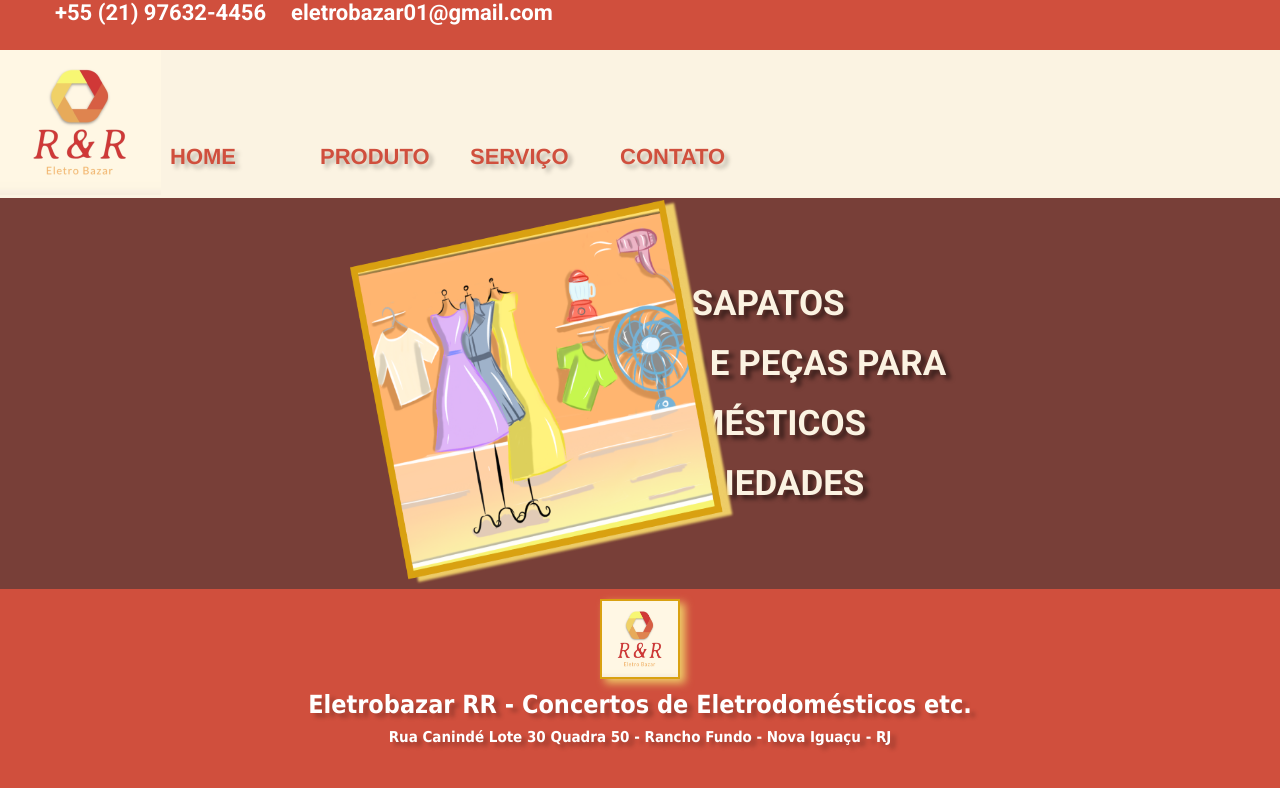
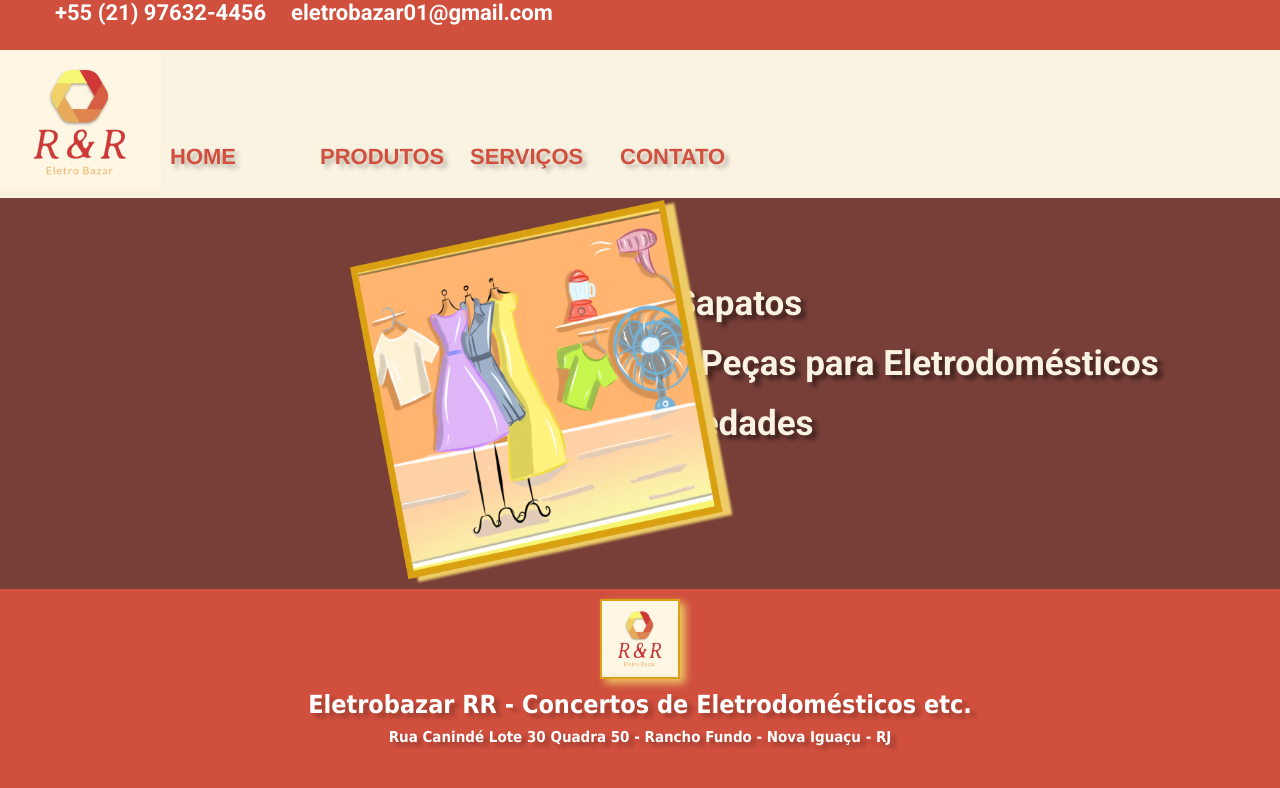
Before and after one commit to xanderifer1974/eletrobz-rr, a React (Create React App) app: page / in a window 1280 px wide. Shown: the top 788 px of the page. Built offline with nearby package versions, Linux system fonts and the light colour scheme.

Commit message:
Ajuste itens menu e banner

```diff
--- a/src/components/Header/Menu/index.js
+++ b/src/components/Header/Menu/index.js
@@ -3,15 +3,17 @@ import './menu.css';
 
 
 
-function Menu() {
+function Menu(props) {
     return (
         <div id="menu">
             <nav>
                 <ul>
-                    <li><a href="/">Home</a></li>
-                    <li><a href="/">Produto</a></li>
-                    <li><a href="/">Serviço</a></li>
-                    <li><a href="/">Contato</a></li>
+                    <li><a href="/">{props.itens[0]}</a></li>
+                    <li><a href="/">{props.itens[1]}</a></li>
+                    <li><a href="/">{props.itens[2]}</a></li>
+                    <li><a href="/">{props.itens[3]}</a></li>
+                    <li><a href="/">{props.itens[4]}</a></li>
+                    <li><a href="/">{props.itens[5]}</a></li>
                 </ul>
             </nav>
         </div>
--- a/src/components/Header/index.js
+++ b/src/components/Header/index.js
@@ -5,6 +5,7 @@ import TopHeader from './Top-header';
 import LogoTipo from './Logo';
 import Logo from '../../Assets/img/Logo.png'
 
+var itens = ['Home','Produtos','Serviços','Contato']
 function Header() {
     return (
         <header>
@@ -12,7 +13,7 @@ function Header() {
                 <>
                    <TopHeader whatsapp="+55 (21) 97632-4456" email="eletrobazar01@gmail.com"/>
                    <LogoTipo logotipo={Logo}/>
-                   <Menu />
+                   <Menu itens = {itens}/>
                 </>
             </div>
         </header>
--- a/src/components/MainBanner/TextBanner/index.js
+++ b/src/components/MainBanner/TextBanner/index.js
@@ -1,13 +1,13 @@
 import React from 'react'
 import './textBanner.css'
 
-function TextBanner() {
+function TextBanner(props) {
     return (
         <div id="text-banner">
             <ul>
-                <li>ROUPAS E SAPATOS</li>
-                <li>CONCERTO E PEÇAS PARA ELETRODOMÉSTICOS</li>
-                <li>MUITAS VARIEDADES</li>
+                <li>{props.itens[0]}</li>
+                <li>{props.itens[1]}</li>
+                <li>{props.itens[2]}</li>
             </ul>
         </div>
     )
--- a/src/components/MainBanner/index.js
+++ b/src/components/MainBanner/index.js
@@ -2,13 +2,20 @@ import React from 'react';
 import './MainBanner.css'
 import ImageBanner from './ImageBanner';
 import TextBanner from './TextBanner';
+
+var textBanner = [
+    'Roupas e Sapatos',
+    'Conserto e Peças para Eletrodomésticos',
+    'Muitas Variedades',
+
+]
 
 function MainBanner() {
 
     return (
         <div id="main-banner">
             <ImageBanner largura="384.7" altura="384.7" />
-            <TextBanner />
+            <TextBanner itens={textBanner}/>
         </div>
     )
 }
```
